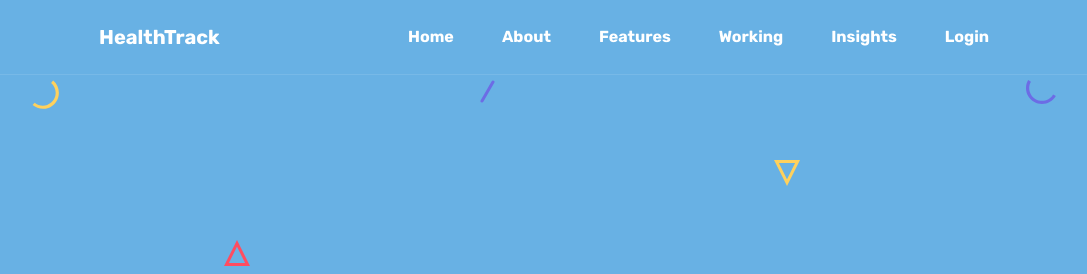
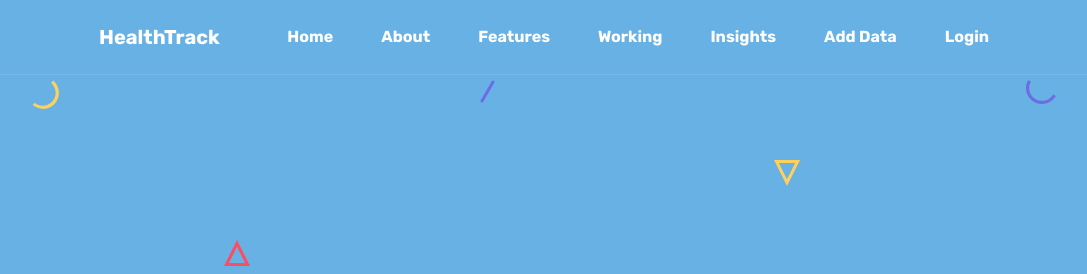
Before and after one commit to nalin1304/HealthTrack, a plain HTML site: page HealthTrack Front end/index.html in a window 1280 px wide. Shown: the top 274 px of the page, without its empty margins (96-1183 px from the left). Drawn offline with Linux system fonts and the light colour scheme.

Commit message:
Update index.html

```diff
--- a/HealthTrack Front end/index.html
+++ b/HealthTrack Front end/index.html
@@ -104,6 +104,7 @@
                     <li class="nav-item"><a href="#projects" class="nav-link">Features</a></li>
                     <li class="nav-item"><a href="#tools" class="nav-link">Working</a></li>
                     <li class="nav-item"><a href="#services" class="nav-link">Insights</a></li>
+		    <li class="nav-item"><a href="https://healthtrack.nalinaggarwal13.repl.co/add_data" class="nav-link">Add Data</a></li>
 		    <li class="nav-item"><a href="https://healthtrack.nalinaggarwal13.repl.co/auth" class="nav-link">Login</a></li>
                 </ul>
             </div>
```
